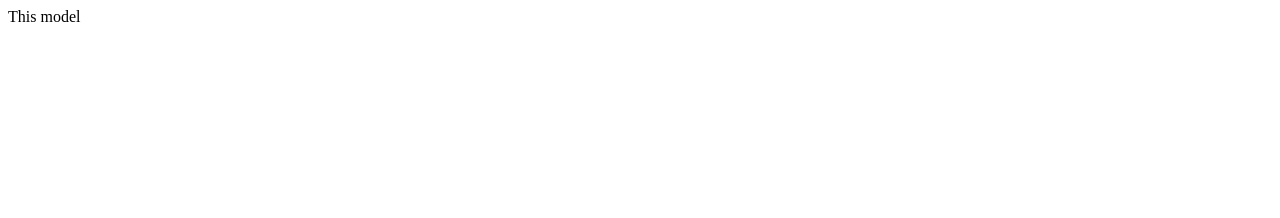
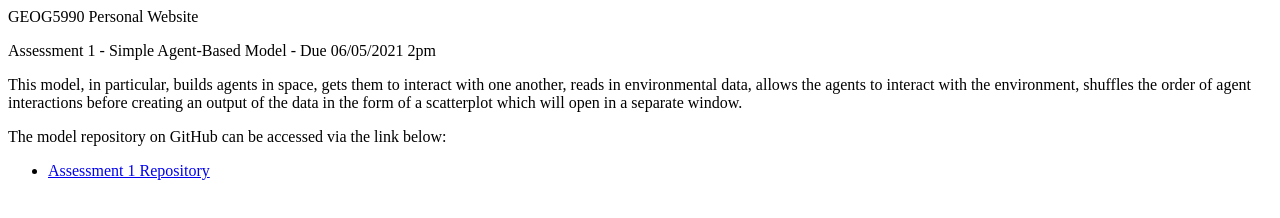
Before and after one commit to gy20hfb/gy20hfb.github.io, a plain HTML site: page index.html in a window 1280 px wide. Drawn offline with Linux system fonts and the light colour scheme.

Commit message:
Update index.html

```diff
--- a/index.html
+++ b/index.html
@@ -1,8 +1,16 @@
 <HTML>
 <TITLE>
-Assessment 1 - Simple Agent-Based Model
+GEOG5990 Personal Website
 </TITLE>
 <BODY>
-This model
+GEOG5990 Personal Website
+<p>Assessment 1 - Simple Agent-Based Model - Due 06/05/2021 2pm</p>
+<p>This model, in particular, builds agents in space, gets them to interact with one another, reads in environmental data,
+allows the agents to interact with the environment, shuffles the order of agent interactions before creating an output
+of the data in the form of a scatterplot which will open in a separate window.</p>
+<p>The model repository on GitHub can be accessed via the link below:</P>
+   <ul>
+   <li><a href="https://github.com/gy20hfb/Assessment1">Assessment 1 Repository</a></li>
+   </ul>
 </BODY>
 </HTML>
```
